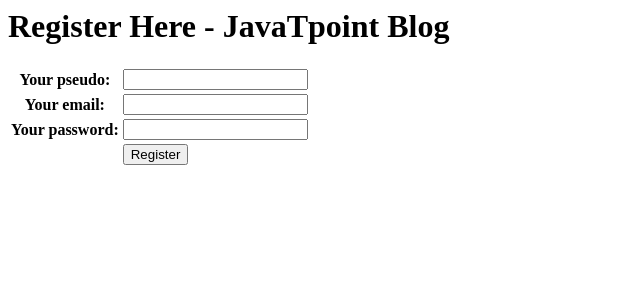
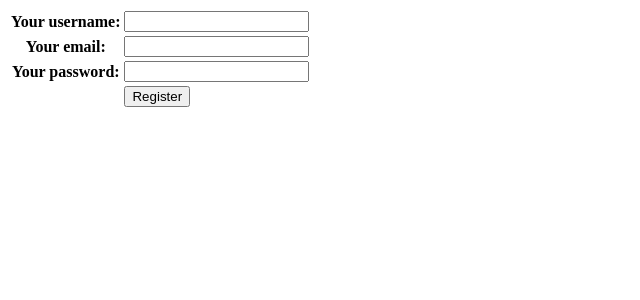
Before and after one commit to marth154/laLeveeDeCoude, a Django app: page /register/ in a window 1280 px wide. Shown: the top 300 px of the page, without its empty margins (0-640 px from the left). Run offline with Django 3.2, Linux system fonts and the light colour scheme; parts of the project's set-up code (start-up, migrations or seed data) failed here and were passed over.

Commit message:
Validators

```diff
--- a/User/forms.py
+++ b/User/forms.py
@@ -1,10 +1,10 @@
 from django import forms
-
+from validators.register import validate_username
 
 class RegisterForms(forms.Form):
-    # username = forms.CharField(label='Your pseudo', validators=[validate_username])
-    # email = forms.CharField(label='Your email', validators=[validate_email])
-    # password = forms.CharField(label='Your password',widget=forms.PasswordInput())
-    username = forms.CharField(label='Your pseudo')
+    username = forms.CharField(label='Your username', validators=[validate_username])
     email = forms.CharField(label='Your email')
-    password = forms.CharField(label='Your password', widget=forms.PasswordInput())
+    password = forms.CharField(label='Your password',widget=forms.PasswordInput())
+    # username = forms.CharField(label='Your pseudo')
+    # email = forms.CharField(label='Your email')
+    # password = forms.CharField(label='Your password', widget=forms.PasswordInput())
--- a/User/templates/register.html
+++ b/User/templates/register.html
@@ -1,14 +1,6 @@
-<!-- <form method="POST">
-  <input type="text" name="username" placeholder="Pseudo" />
-  <input type="email" name="email" placeholder="Email" />
-  <input type="password" name="password" placeholder="Mot de passe" />
-  <input type="submit" value="S'enregistrer" />
-</form> -->
-
 {% block content %}
 
-<div class = "login">
-
+<div class="login">
   {% if messages %}
   <ul>
     {% for message in messages %}
@@ -16,10 +8,7 @@
     {% endfor %}
   </ul>
   {% endif %}
-
-    <h1>Register Here - JavaTpoint Blog</h1>
-
-         <form method="POST" >
+  <form method="POST">
     {% csrf_token %}
     <table>
       {{ form.as_table }}
--- a/User/urls.py
+++ b/User/urls.py
@@ -3,5 +3,5 @@ from . import views
 
 urlpatterns = [
     path('login/', views.login, name="login"),
-    path('register/', views.register, name="register"),
+    path('register/', views.register, name="register")
 ]
--- a/User/views.py
+++ b/User/views.py
@@ -11,6 +11,8 @@ from django.contrib.auth.forms import UserCreationForm
 def login(request):
     return render(request, 'login.html')
 
+def bar(request):
+    return render(request, 'bar.html')
 
 def register(request):
     if request.method == 'POST':
```
Lines whose indentation alone changed are shown as unchanged.
